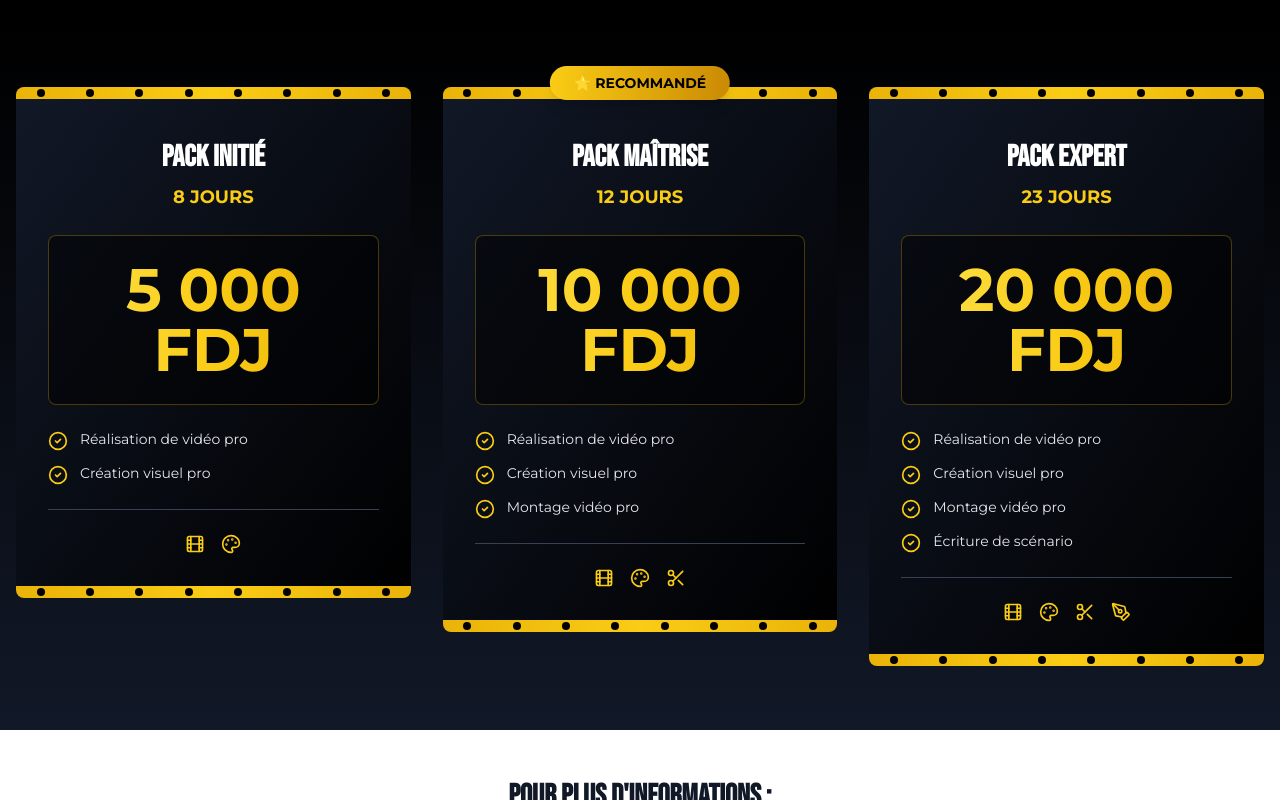
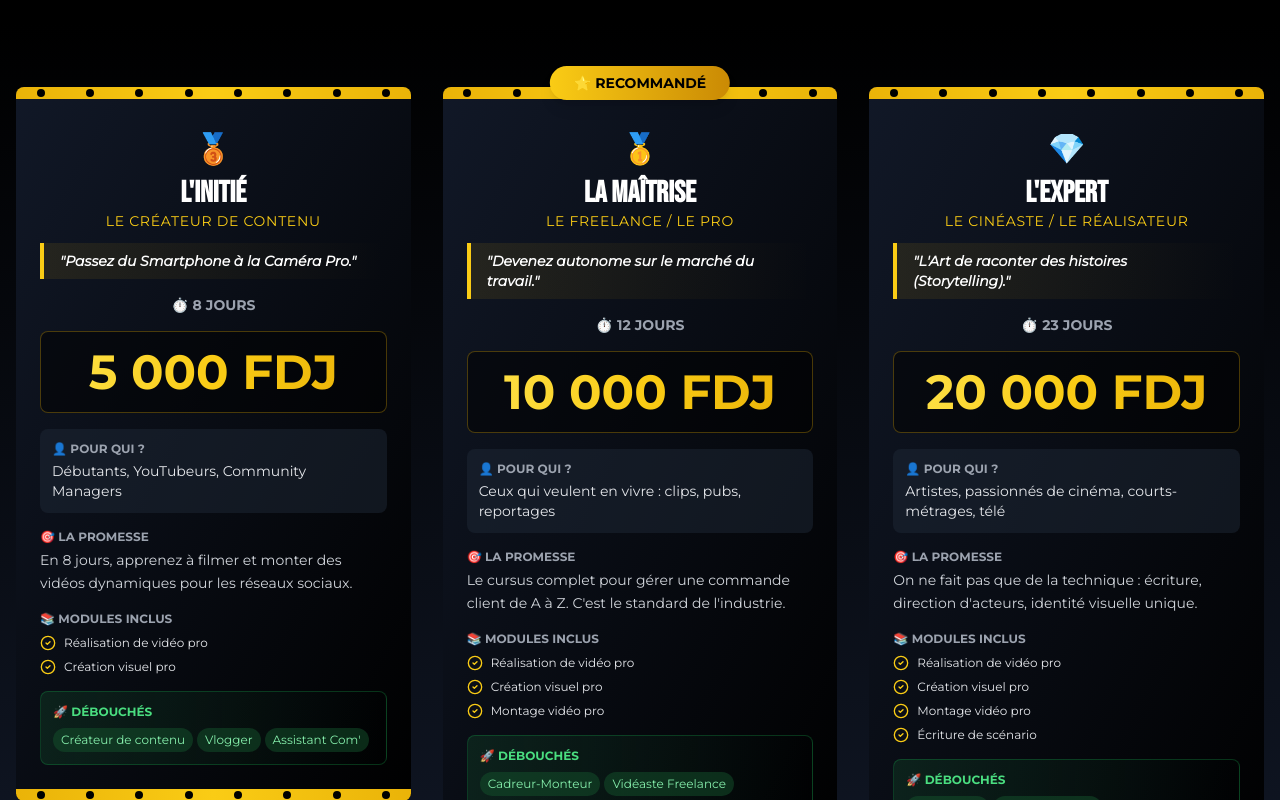
Before and after one commit to Willston125/studio, a Next.js app in the folder studio/: page / in a window 1280 px wide. Shown: the part 1340-2140 px from the top of the page. Built offline with nearby package versions, Linux system fonts and the light colour scheme; a web font is replaced by a local one.

Commit message:
mise a jour complete

```diff
--- a/studio/src/components/cine-enroll/program-packages-section.tsx
+++ b/studio/src/components/cine-enroll/program-packages-section.tsx
@@ -13,44 +13,68 @@ interface PackageFeature {
 
 interface Package {
     title: string;
+    subtitle: string;
+    slogan: string;
     duration: string;
     price: string;
+    target: string;
+    promise: string;
     features: PackageFeature[];
+    careers: string[];
     isPopular?: boolean;
+    badge?: string;
 }
 
 export default function ProgramPackagesSection() {
     const packages: Package[] = [
         {
-            title: "Pack Initié",
+            title: "L'INITIÉ",
+            subtitle: "Le Créateur de Contenu",
+            slogan: "Passez du Smartphone à la Caméra Pro.",
             duration: "8 JOURS",
             price: "5 000 FDJ",
+            badge: "🥉",
+            target: "Débutants, YouTubeurs, Community Managers",
+            promise: "En 8 jours, apprenez à filmer et monter des vidéos dynamiques pour les réseaux sociaux.",
             features: [
                 { icon: <Film className="w-5 h-5" />, label: "Réalisation de vidéo pro" },
                 { icon: <Palette className="w-5 h-5" />, label: "Création visuel pro" },
             ],
+            careers: ["Créateur de contenu", "Vlogger", "Assistant Com'"],
         },
         {
-            title: "Pack Maîtrise",
+            title: "LA MAÎTRISE",
+            subtitle: "Le Freelance / Le Pro",
+            slogan: "Devenez autonome sur le marché du travail.",
             duration: "12 JOURS",
             price: "10 000 FDJ",
+            badge: "🥇",
             isPopular: true,
+            target: "Ceux qui veulent en vivre : clips, pubs, reportages",
+            promise: "Le cursus complet pour gérer une commande client de A à Z. C'est le standard de l'industrie.",
             features: [
                 { icon: <Film className="w-5 h-5" />, label: "Réalisation de vidéo pro" },
                 { icon: <Palette className="w-5 h-5" />, label: "Création visuel pro" },
                 { icon: <Scissors className="w-5 h-5" />, label: "Montage vidéo pro" },
             ],
+            careers: ["Cadreur-Monteur", "Vidéaste Freelance", "Reporter d'images"],
         },
         {
-            title: "Pack Expert",
+            title: "L'EXPERT",
+            subtitle: "Le Cinéaste / Le Réalisateur",
+            slogan: "L'Art de raconter des histoires (Storytelling).",
             duration: "23 JOURS",
             price: "20 000 FDJ",
+            badge: "💎",
+            target: "Artistes, passionnés de cinéma, courts-métrages, télé",
+            promise: "On ne fait pas que de la technique : écriture, direction d'acteurs, identité visuelle unique.",
             features: [
                 { icon: <Film className="w-5 h-5" />, label: "Réalisation de vidéo pro" },
                 { icon: <Palette className="w-5 h-5" />, label: "Création visuel pro" },
                 { icon: <Scissors className="w-5 h-5" />, label: "Montage vidéo pro" },
                 { icon: <PenTool className="w-5 h-5" />, label: "Écriture de scénario" },
             ],
+            careers: ["Réalisateur", "Chef Opérateur", "Directeur Artistique"],
         },
     ];
 
@@ -122,47 +146,76 @@ export default function ProgramPackagesSection() {
                                     </div>
 
                                     {/* Card Content */}
-                                    <div className="p-8 pt-10">
-                                        {/* Package Title */}
-                                        <h3 className="text-2xl md:text-3xl font-bold text-white mb-2 text-center">
-                                            {pkg.title}
-                                        </h3>
+                                    <div className="p-6 pt-8">
+                                        {/* Badge + Title */}
+                                        <div className="text-center mb-3">
+                                            <span className="text-3xl">{pkg.badge}</span>
+                                            <h3 className="text-2xl md:text-3xl font-bold text-white mt-2">
+                                                {pkg.title}
+                                            </h3>
+                                            <p className="text-yellow-400 text-sm font-medium uppercase tracking-wider">
+                                                {pkg.subtitle}
+                                            </p>
+                                        </div>
+
+                                        {/* Slogan - The Hook */}
+                                        <div className="bg-gradient-to-r from-yellow-500/10 to-transparent border-l-4 border-yellow-400 px-4 py-2 mb-4">
+                                            <p className="text-white font-semibold italic text-sm">
+                                                "{pkg.slogan}"
+                                            </p>
+                                        </div>
 
                                         {/* Duration */}
-                                        <p className="text-yellow-400 text-center font-semibold mb-6 text-lg">
-                                            {pkg.duration}
+                                        <p className="text-gray-400 text-center font-semibold mb-4 text-sm">
+                                            ⏱️ {pkg.duration}
                                         </p>
 
                                         {/* Price */}
-                                        <div className="bg-black/50 rounded-lg p-6 mb-6 border border-yellow-500/30">
-                                            <p className="text-5xl md:text-6xl font-black text-transparent bg-clip-text bg-gradient-to-r from-yellow-300 via-yellow-400 to-yellow-500 text-center">
+                                        <div className="bg-black/50 rounded-lg p-4 mb-4 border border-yellow-500/30">
+                                            <p className="text-4xl md:text-5xl font-black text-transparent bg-clip-text bg-gradient-to-r from-yellow-300 via-yellow-400 to-yellow-500 text-center">
                                                 {pkg.price}
                                             </p>
                                         </div>
 
+                                        {/* Target Audience - Pour Qui ? */}
+                                        <div className="bg-gray-800/50 rounded-lg p-3 mb-4">
+                                            <p className="text-xs text-gray-400 uppercase font-bold mb-1">👤 Pour qui ?</p>
+                                            <p className="text-gray-200 text-sm">{pkg.target}</p>
+                                        </div>
+
+                                        {/* Promise - La Promesse */}
+                                        <div className="mb-4">
+                                            <p className="text-xs text-gray-400 uppercase font-bold mb-1">🎯 La promesse</p>
+                                            <p className="text-gray-300 text-sm leading-relaxed">{pkg.promise}</p>
+                                        </div>
+
                                         {/* Features List */}
-                                        <div className="space-y-3">
+                                        <div className="space-y-2 mb-4">
+                                            <p className="text-xs text-gray-400 uppercase font-bold">📚 Modules inclus</p>
                                             {pkg.features.map((feature, idx) => (
                                                 <div
                                                     key={idx}
-                                                    className="flex items-start gap-3 text-gray-200 group-hover:text-white transition-colors"
+                                                    className="flex items-center gap-2 text-gray-200"
                                                 >
-                                                    <CheckCircle2 className="w-5 h-5 text-yellow-400 flex-shrink-0 mt-0.5" />
-                                                    <span className="text-sm font-medium">{feature.label}</span>
+                                                    <CheckCircle2 className="w-4 h-4 text-yellow-400 flex-shrink-0" />
+                                                    <span className="text-xs font-medium">{feature.label}</span>
                                                 </div>
                                             ))}
                                         </div>
 
-                                        {/* Icons Row */}
-                                        <div className="flex justify-center gap-4 mt-6 pt-6 border-t border-gray-700">
-                                            {pkg.features.map((feature, idx) => (
-                                                <div
-                                                    key={idx}
-                                                    className="text-yellow-400 transform transition-transform hover:scale-110"
-                                                >
-                                                    {feature.icon}
-                                                </div>
-                                            ))}
+                                        {/* Career Outcomes - Débouchés */}
+                                        <div className="bg-gradient-to-r from-green-900/30 to-transparent rounded-lg p-3 border border-green-600/30">
+                                            <p className="text-xs text-green-400 uppercase font-bold mb-2">🚀 Débouchés</p>
+                                            <div className="flex flex-wrap gap-1">
+                                                {pkg.careers.map((career, idx) => (
+                                                    <span
+                                                        key={idx}
+                                                        className="bg-green-900/50 text-green-300 text-xs px-2 py-1 rounded-full"
+                                                    >
+                                                        {career}
+                                                    </span>
+                                                ))}
+                                            </div>
                                         </div>
                                     </div>
 
```
